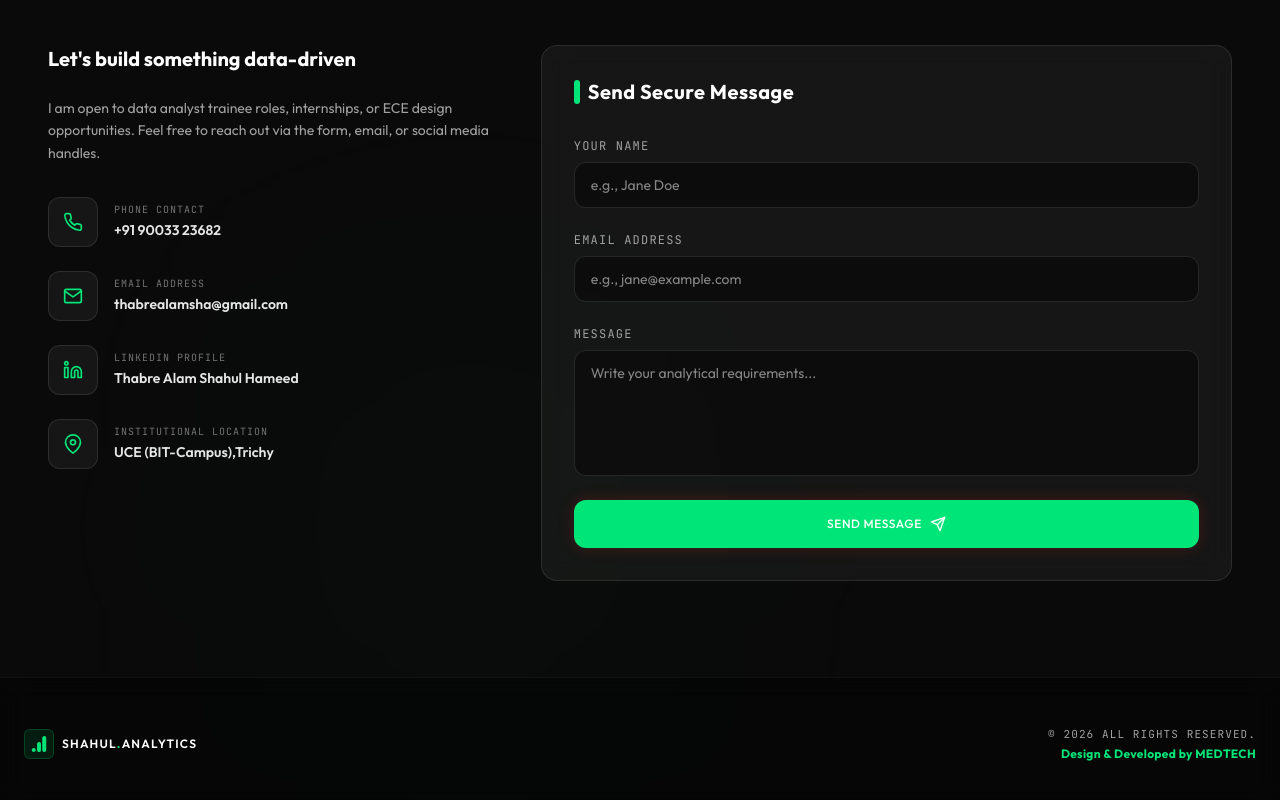
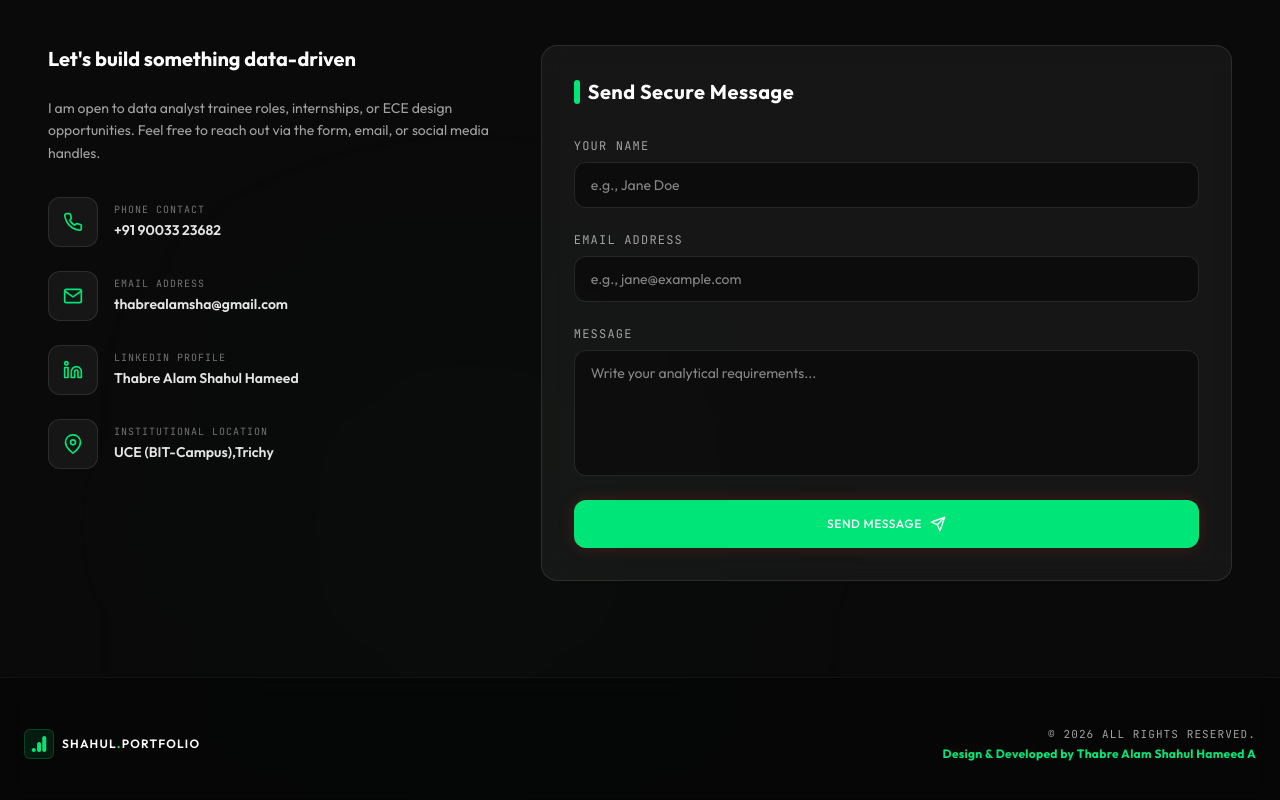
Before and after one commit to Shahul-15/shahul_portfolio, a React (Vite) app: page / in a window 1280 px wide. Shown: the part 8540-9340 px from the top of the page. Built offline with nearby package versions, Linux system fonts and the light colour scheme.

Commit message:
Modify footer to include portfolio and new developer name
Updated footer content to reflect portfolio information and changed developer attribution.

```diff
--- a/src/components/Footer.jsx
+++ b/src/components/Footer.jsx
@@ -12,7 +12,7 @@ export default function Footer() {
             <SiGoogleanalytics className="w-4 h-4" />
           </div>
           <span className="font-semibold text-xs text-white tracking-widest uppercase">
-            Shahul<span className="text-red-500 font-bold">.</span>Analytics
+            Shahul<span className="text-red-500 font-bold">.</span>Portfolio
           </span>
         </div>
 
@@ -26,14 +26,19 @@ export default function Footer() {
           <p className="text-[11px] text-neutral-400 font-mono uppercase tracking-widest">
             &copy; 2026 ALL RIGHTS RESERVED.
           </p>
+          {/*
           <a
-            href="https://medtech-peach.vercel.app/"
+           href="https://medtech-peach.vercel.app/"
             target="_blank"
             rel="noopener noreferrer"
             className="text-xs font-sans font-bold text-red-500 hover:underline tracking-wide"
           >
             Design & Developed by MEDTECH
           </a>
+          */}
+           <p className="text-xs font-sans font-bold text-red-500 tracking-wide">
+            Design & Developed by Thabre Alam Shahul Hameed A
+            </p>
         </div>
 
       </div>
```
